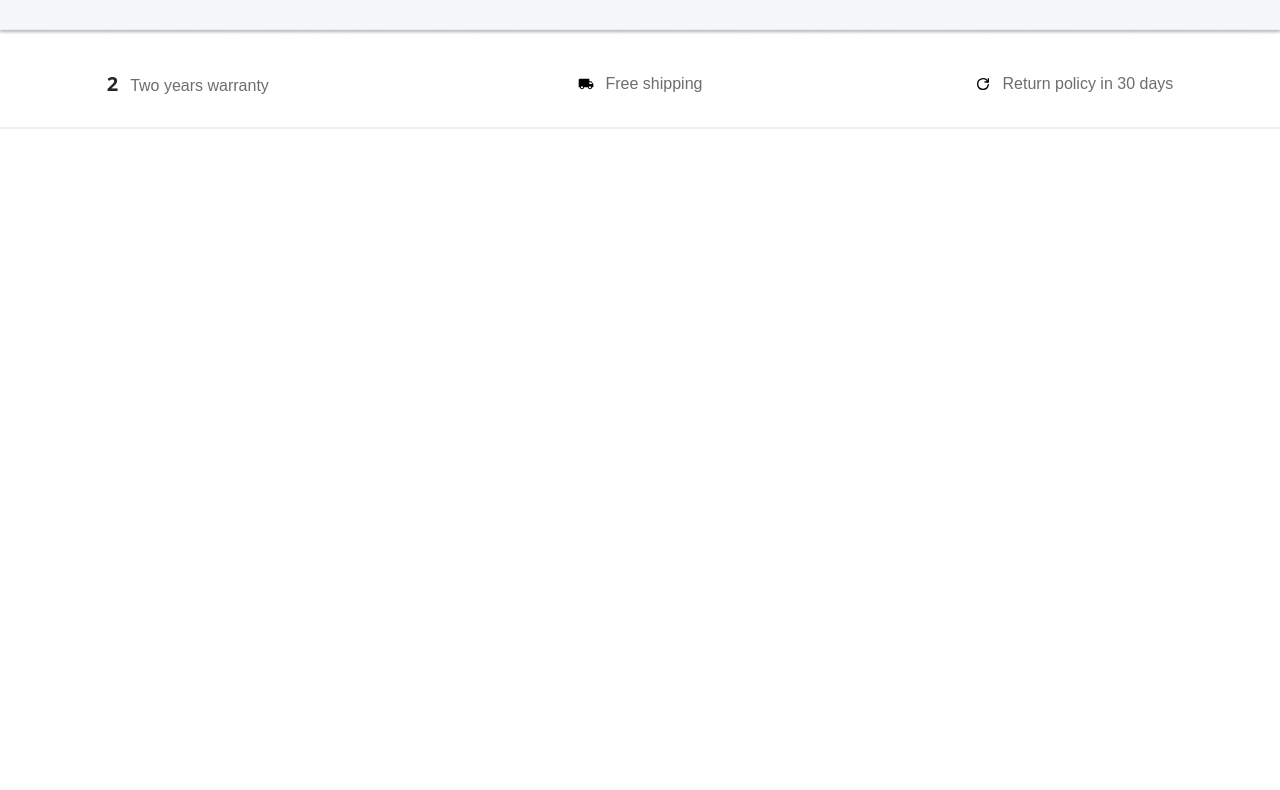
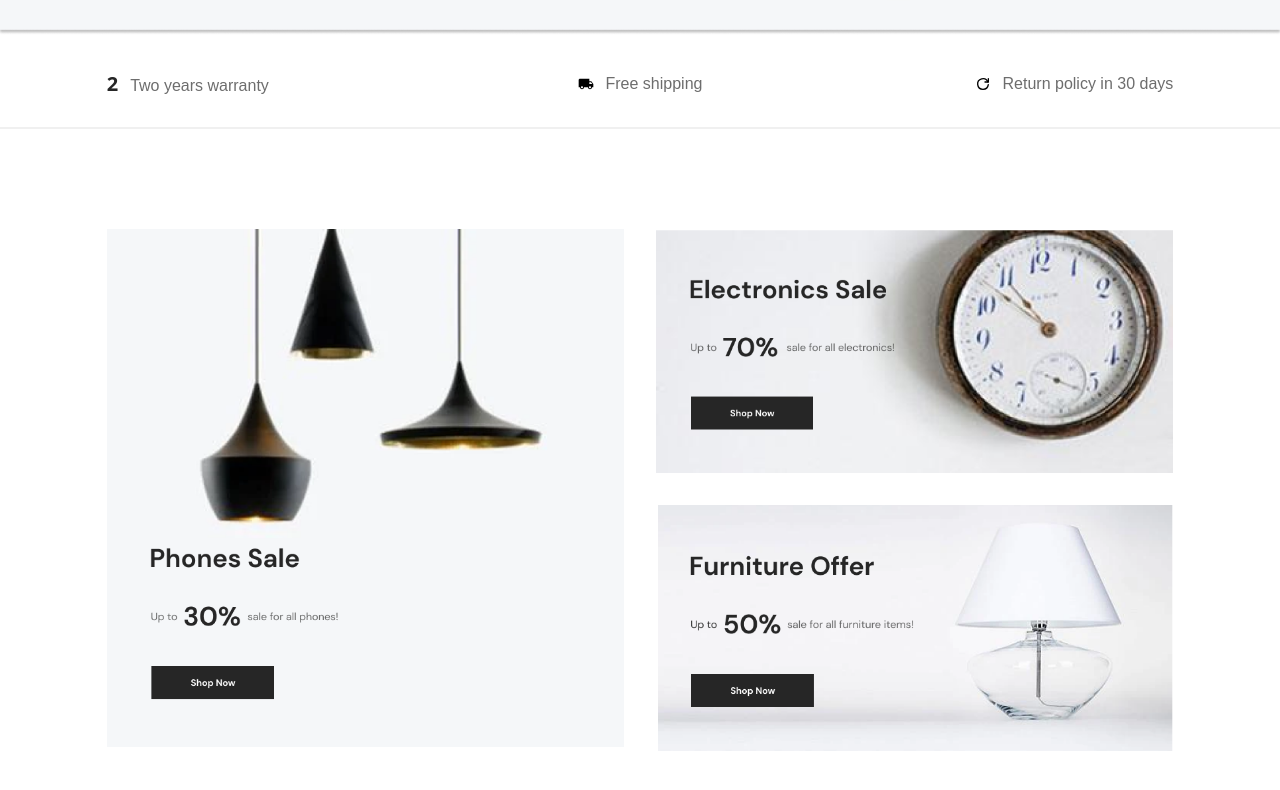
Before and after one commit to khaled6013/E-commerce, a React (Vite) app: page / in a window 1280 px wide. Shown: the part 572-1362 px from the top of the page. Before the commit the page ends 800 px from the top, so only its background shows below. Built offline with nearby package versions, Linux system fonts and the light colour scheme.

Commit message:
add part

```diff
--- /dev/null
+++ b/src/components/Add.jsx
@@ -0,0 +1,29 @@
+import addImg from '../assets/ad.png'
+import addImg1 from '../assets/ad1.png'
+import addImg2 from '../assets/ad2.png'
+
+const Add = () => {
+  return (
+    <>
+     <div className="lg:pt-[100px] pt-[50px] lg:pb-[60px] pb-[20px]">
+      <div className="lg:w-10/12 mx-auto w-11/12">
+       <div className="flex lg:gap-x-8 gap-x-3">
+        <div className="w-2/4">
+          <div className="">
+            <img src={addImg} alt="" className='w-full'/>
+          </div>
+        </div>
+        <div className="w-2/4">
+          <div className="">
+            <img src={addImg1} alt="" className='w-full'/>
+            <img src={addImg2} alt="" className='w-full lg:pt-8 pt-3'/>
+          </div>
+        </div>
+       </div>
+      </div>
+     </div>
+    </>
+  )
+}
+
+export default Add
--- a/src/pages/Home.jsx
+++ b/src/pages/Home.jsx
@@ -1,3 +1,4 @@
+import Add from "../components/Add"
 import Banner from "../components/Banner"
 import Information from "../components/Information"
 import Navbar from "../components/Navbar"
@@ -10,6 +11,7 @@ const Home = () => {
       <NavbarB></NavbarB>
       <Banner></Banner>
       <Information></Information>
+      <Add></Add>
     </>
   )
 }
```
Also changed, not shown: src/assets/ad.png.
